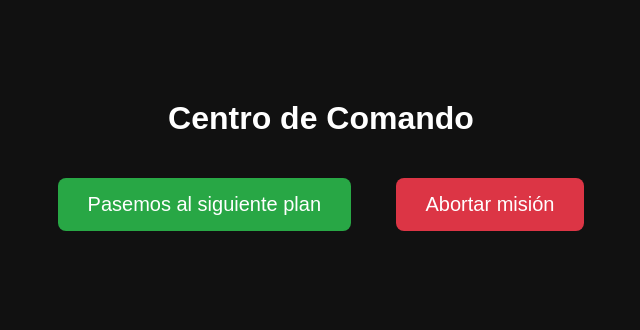
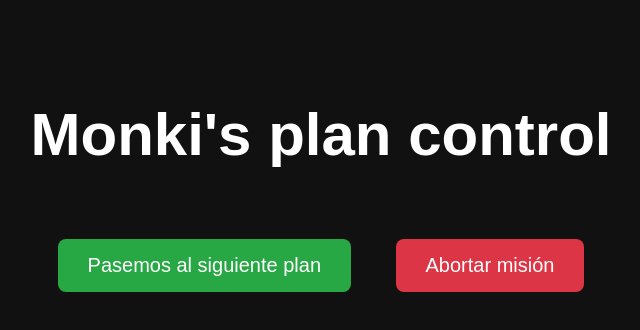
Before and after one commit to ivanlopez96/monki, a plain HTML site: page index.html in a window 1280 px wide. Shown: the whole page, without its empty margins (319-959 px from the left). Drawn offline with Linux system fonts and the light colour scheme.

Commit message:
Update index.html

```diff
--- a/index.html
+++ b/index.html
@@ -2,7 +2,8 @@
 <html lang="es">
 <head>
   <meta charset="UTF-8">
-  <title>Control de Misión</title>
+  <title>Monki</title>
+  <link rel="icon" href="https://emoji.gg/assets/emoji/monkey.png" type="image/png">
   <style>
     body {
       font-family: sans-serif;
@@ -10,6 +11,10 @@
       margin-top: 100px;
       background-color: #111;
       color: #fff;
+    }
+    h1 {
+      font-size: 60px;
+      margin-bottom: 50px;
     }
     button {
       font-size: 20px;
@@ -30,7 +35,7 @@
   </style>
 </head>
 <body>
-  <h1>Centro de Comando</h1>
+  <h1>Monki's plan control</h1>
   <button id="nextPlan">Pasemos al siguiente plan</button>
   <button id="abortMission">Abortar misión</button>
 
```
